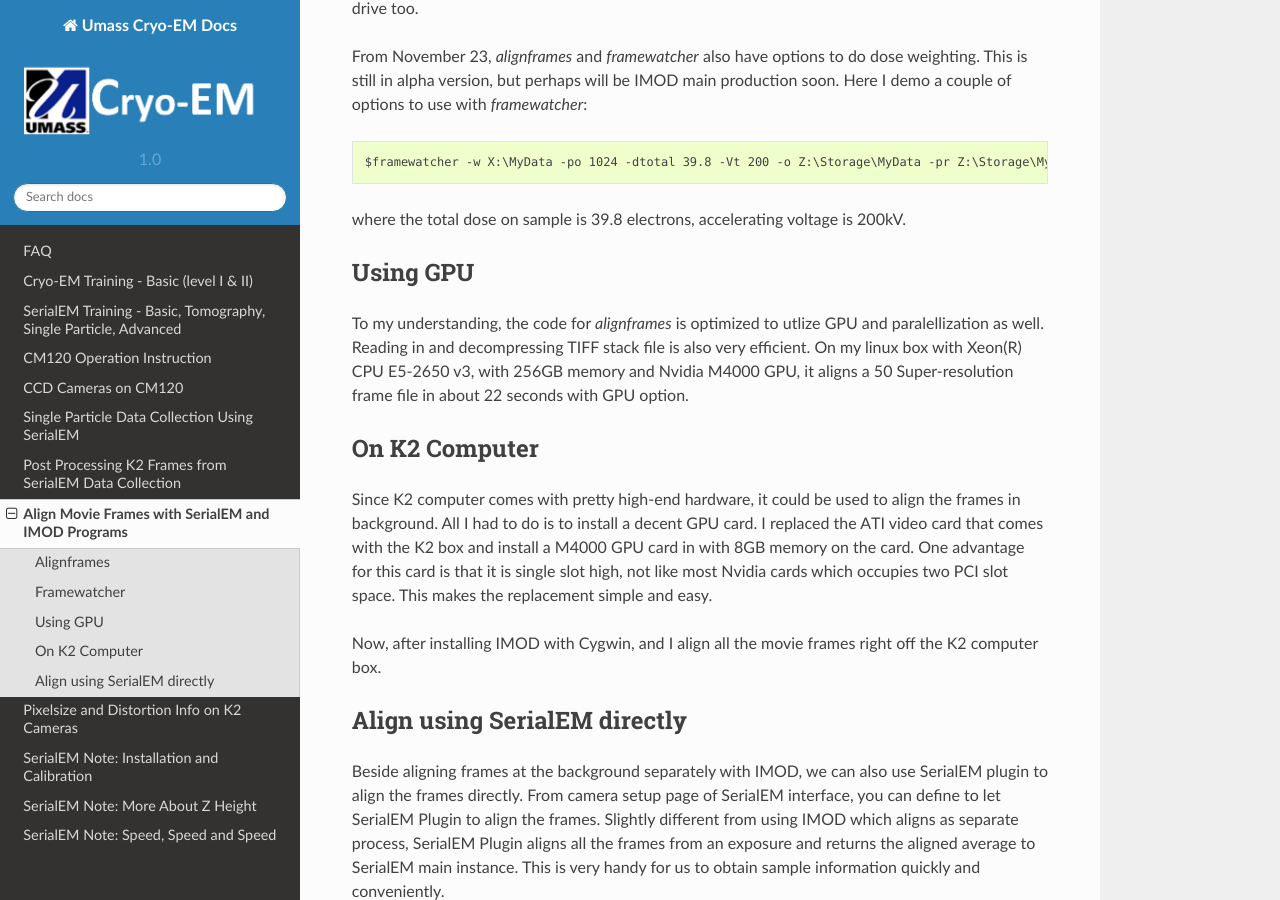
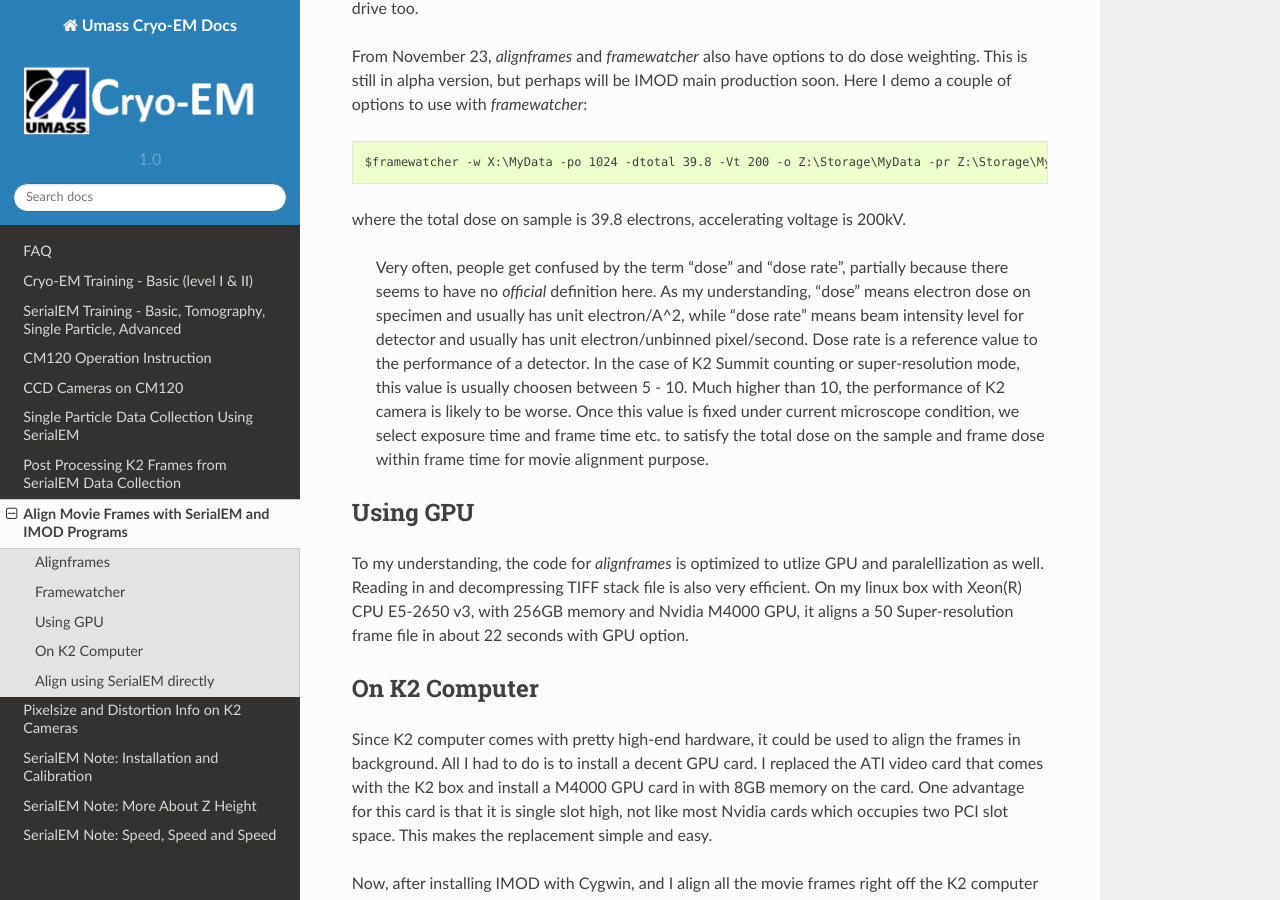
Before and after one commit to xuchen66/sphinx-emdocs, a Sphinx documentation site: the page built from source/align-movie-frames-imod.rst, in a window 1280 px wide and 900 px high, scrolled down 3248 px. Built offline with Sphinx 7.4.7 and the Read the Docs theme 2.0.0, drawn with Linux system fonts in a browser that asks for light colours; pages that are not in the unit, such as notebooks, are missing from menus.

Commit message:
Update align-movie-frames-imod.rst

```diff
--- a/source/align-movie-frames-imod.rst
+++ b/source/align-movie-frames-imod.rst
@@ -156,6 +156,10 @@
 
 where the total dose on sample is 39.8 electrons, accelerating voltage is 200kV.
 
+.. _note:
+
+   Very often, people get confused by the term "dose" and "dose rate", partially because there seems to have no *official* definition here.
+   As my understanding, "dose" means electron dose on specimen and usually has unit electron/A^2, while "dose rate" means beam intensity level for detector and usually has unit electron/unbinned pixel/second. Dose rate is a reference value to the performance of a detector. In the case of K2 Summit counting or super-resolution mode, this value is usually choosen between 5 - 10. Much higher than 10, the performance of K2 camera is likely to be worse. Once this value is fixed under current microscope condition, we select exposure time and frame time etc. to satisfy the total dose on the sample and frame dose within frame time for movie alignment purpose.
 
 .. _using_GPU:
 
```
